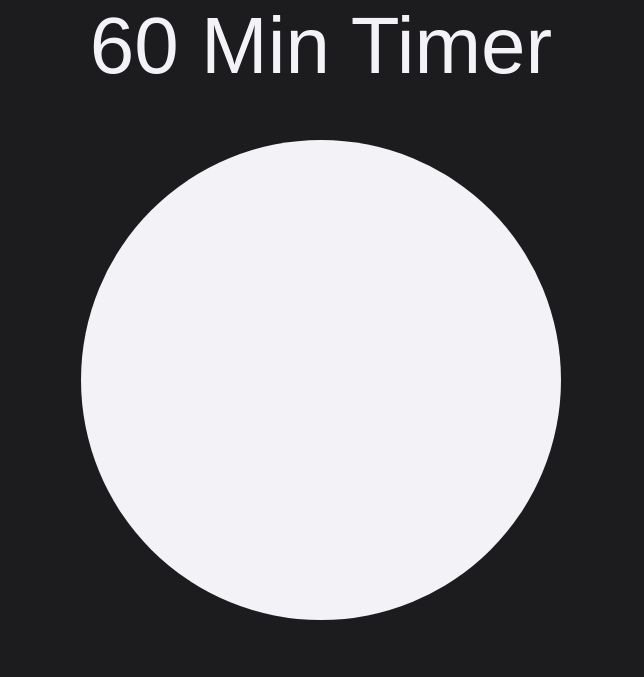
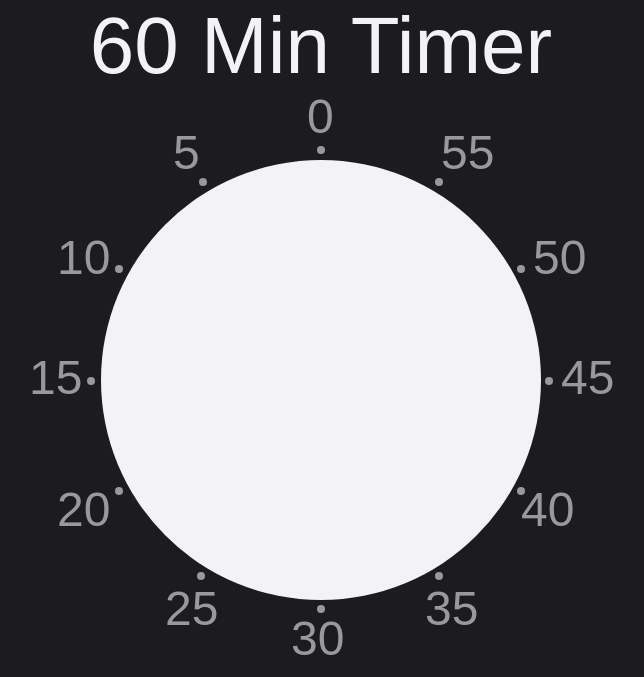
Before and after one commit to TroyTae/time-timer, a website built with webpack: page src/index.html in a window 1280 px wide. Shown: the whole page, without its empty margins (319-963 px from the left). Built offline with nearby package versions, Linux system fonts and the light colour scheme.

Commit message:
시계 분침 디자인

```diff
--- a/src/index.html
+++ b/src/index.html
@@ -17,6 +17,16 @@
         60 Min Timer
       </header>
       <section class="timer">
+        <div class="dot m0"></div><div class="dot m5"></div><div class="dot m10"></div>
+        <div class="dot m15"></div><div class="dot m20"></div><div class="dot m25"></div>
+        <div class="dot m30"></div><div class="dot m35"></div><div class="dot m40"></div>
+        <div class="dot m45"></div><div class="dot m50"></div><div class="dot m55"></div>
+        <button class="min m0">0</button><button class="min m5">5</button>
+        <button class="min m10">10</button><button class="min m15">15</button>
+        <button class="min m20">20</button><button class="min m25">25</button>
+        <button class="min m30">30</button><button class="min m35">35</button>
+        <button class="min m40">40</button><button class="min m45">45</button>
+        <button class="min m50">50</button><button class="min m55">55</button>
         <div class="circle"></div>
       </section>
       <footer class="footer"></footer>
--- a/src/index.scss
+++ b/src/index.scss
@@ -14,14 +14,52 @@ body {
     text-align: center;
   }
   > .timer {
+    position: relative;
+    overflow: hidden;
     height: 75%;
-    overflow: hidden;
     > .circle {
-      width: 60%;
-      padding-top: 60%;
+      width: 55%;
+      padding-top: 55%;
       border-radius: 50%;
-      margin: 7.5% auto;
+      margin: 10% auto;
       background-color: $white;
+    }
+    > .dot {
+      position: absolute;
+      width: 1%;
+      padding-top: 1%;
+      border-radius: 50%;
+      background-color: $gray;
+      &.m0 { top: 11%; left: 49.5%; }
+      &.m5 { top: 16.25%; left: 34.75%; }
+      &.m10 { top: 30.75%; left: 24.25%; }
+      &.m15 { top: 49.5%; left: 20.75%; }
+      &.m20 { top: 67.75%; left: 24.25%; }
+      &.m25 { top: 82%; left: 34.5%; }
+      &.m30 { top: 87.5%; left: 49.5%; }
+      &.m35 { top: 82%; left: 64.25%; }
+      &.m40 { top: 67.75%; left: 74.5%; }
+      &.m45 { top: 49.5%; left: 78%; }
+      &.m50 { top: 30.75%; left: 74.5%; }
+      &.m55 { top: 16.25%; left: 64.25%; }
+    }
+    > .min {
+      position: absolute;
+      font-size: 6vh;
+      color: $gray;
+      &:active { color: $white; }
+      &.m0 { top: 1.5%; left: 48.25%; }
+      &.m5 { top: 7.5%; left: 31.5%; }
+      &.m10 { top: 25%; left: 17%; }
+      &.m15 { top: 45%; left: 13.5%; }
+      &.m20 { top: 67%; left: 17%; }
+      &.m25 { top: 83.5%; left: 30.5%; }
+      &.m30 { top: 88.5%; left: 46.25%; }
+      &.m35 { top: 83.5%; left: 63%; }
+      &.m40 { top: 67%; left: 75%; }
+      &.m45 { top: 45%; left: 80%; }
+      &.m50 { top: 25%; left: 76.5%; }
+      &.m55 { top: 7.5%; left: 65%; }
     }
   }
   > .footer {
@@ -35,5 +73,10 @@ body {
     > .header {
       font-size: 10vw;
     }
+    > .timer {
+      > .min {
+        font-size: 6vw;
+      }
+    }
   }
 }
--- a/src/reset.scss
+++ b/src/reset.scss
@@ -40,3 +40,12 @@ table {
   border-collapse: collapse;
   border-spacing: 0;
 }
+html {
+  touch-action: manipulation;
+}
+button {
+  padding: 0;
+  outline: none;
+  border: none;
+  background: none;
+}
--- a/src/variable.scss
+++ b/src/variable.scss
@@ -1,2 +1,3 @@
 $white: #F2F2F7;
 $black: #1C1C1E;
+$gray: #98989D;
```
Also changed, not shown: docs/index.html (+3 -3 lines), 2 other files.
